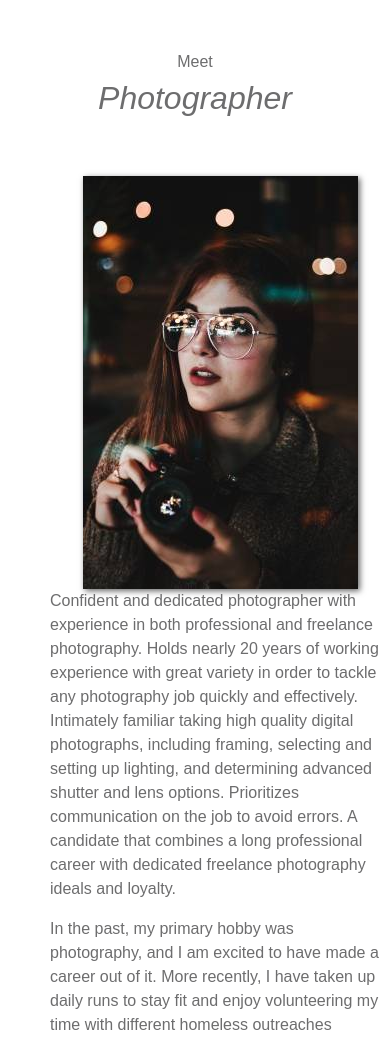
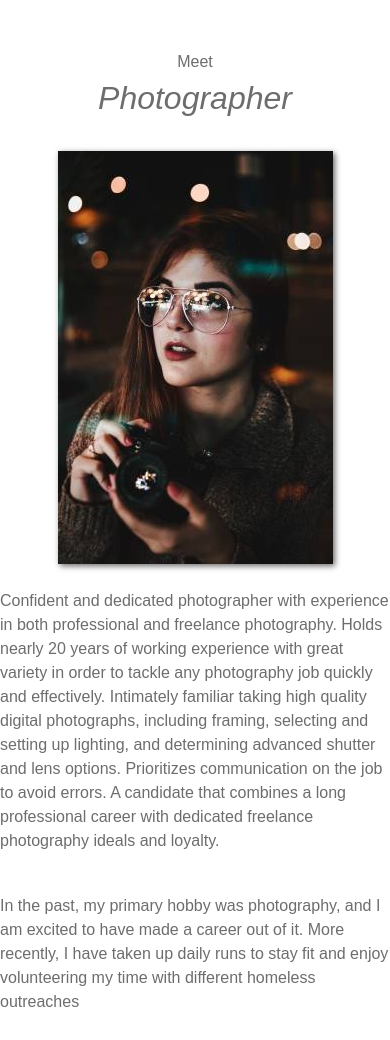
Before and after one commit to iperun23/photography, a plain HTML site: page index.html in a window 390 px wide. Shown: the part 1620-2660 px from the top of the page. Drawn offline with nearby package versions, Linux system fonts and the light colour scheme.

Commit message:
small mobile changes

```diff
--- a/style.css
+++ b/style.css
@@ -174,7 +174,7 @@ button {
     border-radius: 50%;
 }
 .go-top i {
-    font-size: 50px;
+    font-size: 45px;
   }
 .go-top:hover {
 	background-color:rgba(0,0,0, .3);
@@ -186,6 +186,7 @@ button {
         height: 550px;
     }
 
+
 }
 
 
@@ -193,5 +194,14 @@ button {
     .carousel-item img {
         height: 450px;
     }
+   html, body {
+    overflow-x: hidden !important;
+   }
 
+   .about-container {
+       padding: 25px 0;
+   }
+   .about-container p {
+       padding-top: 25px;
+   }
 }
```
